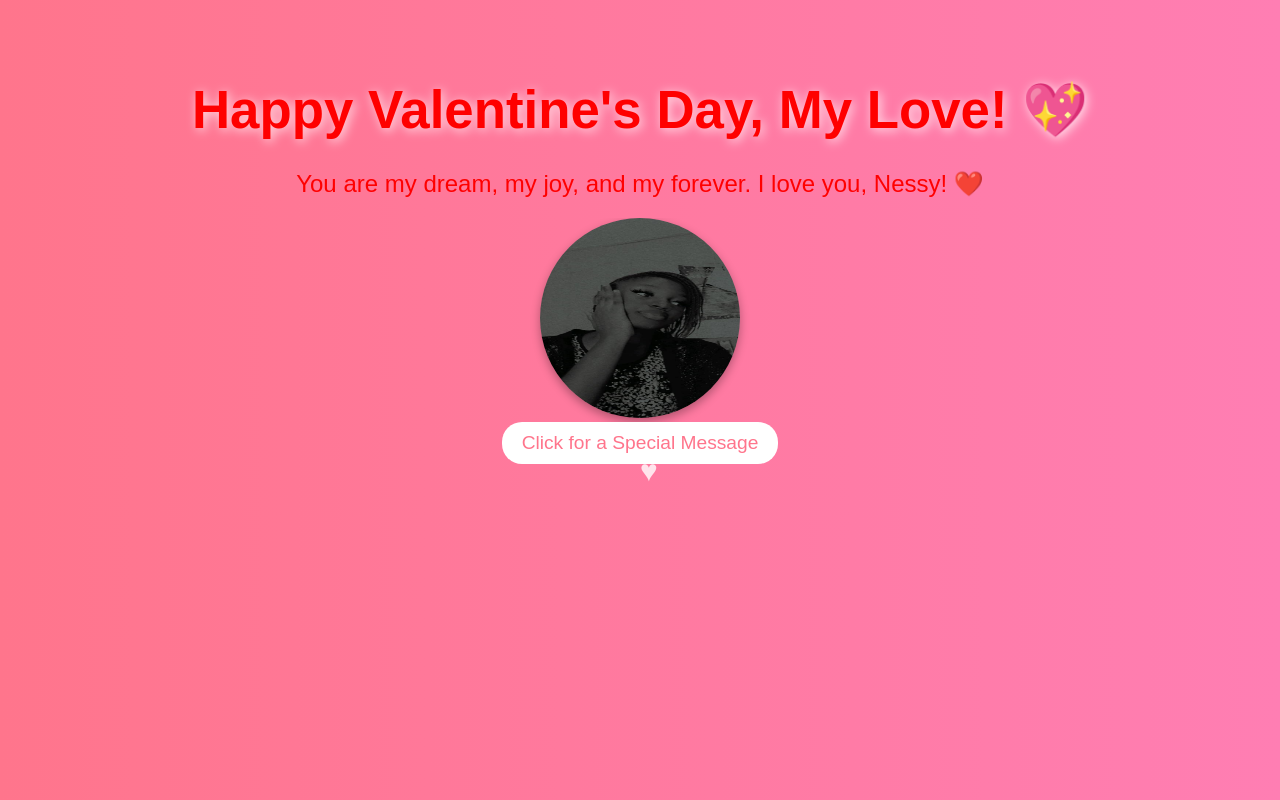
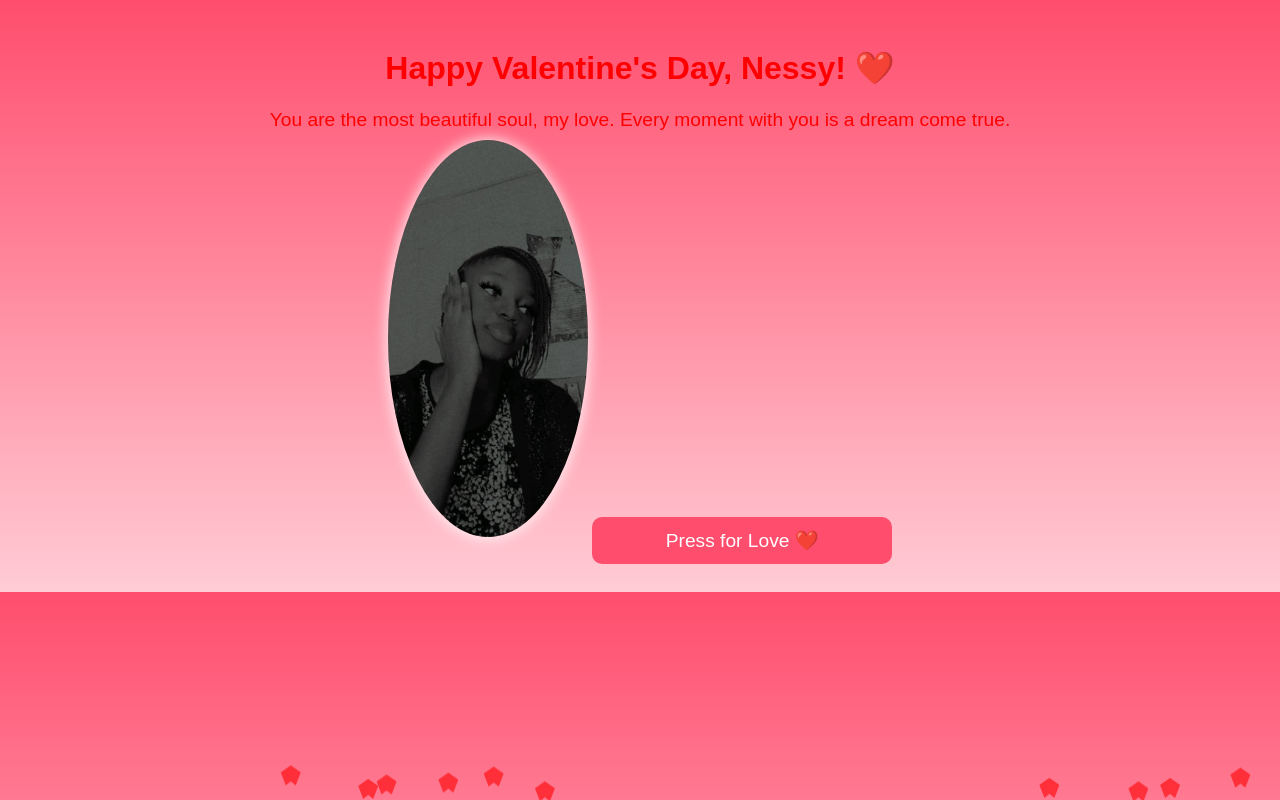
Before and after one commit to Aldric3003/Valentine, a plain HTML site: page index.html in a window 1280 px wide. Drawn offline with Linux system fonts and the light colour scheme.

Commit message:
Updated Valentine's page

```diff
--- a/index.html
+++ b/index.html
@@ -3,51 +3,131 @@
 <head>
     <meta charset="UTF-8">
     <meta name="viewport" content="width=device-width, initial-scale=1.0">
-    <title>Happy Valentine's Day, Nessy! 💖</title>
-    <link rel="stylesheet" href="styles.css">
+    <title>For My Love, Nessy</title>
+    <style>
+        body {
+            background: linear-gradient(to bottom, #ff4d6d, #ffccd5);
+            color: red;
+            font-family: Arial, sans-serif;
+            text-align: center;
+            overflow: hidden;
+        }
+        .container {
+            padding: 20px;
+            max-width: 90%;
+            margin: auto;
+        }
+        h1 {
+            font-size: 2em;
+            animation: fadeIn 2s ease-in-out;
+        }
+        p {
+            font-size: 1.2em;
+            animation: slideIn 2s ease-in-out;
+        }
+        img {
+            width: 80%;
+            max-width: 200px;
+            height: auto;
+            border-radius: 50%;
+            box-shadow: 0px 0px 15px white;
+            animation: bounce 2s infinite;
+        }
+        button {
+            background-color: #ff4d6d;
+            color: white;
+            border: none;
+            padding: 12px;
+            font-size: 1.2em;
+            margin-top: 20px;
+            cursor: pointer;
+            border-radius: 10px;
+            animation: fadeIn 2s ease-in-out;
+            width: 80%;
+            max-width: 300px;
+        }
+        button:hover {
+            background-color: #e63950;
+        }
+        .love-message {
+            display: none;
+            font-size: 1.5em;
+            margin-top: 20px;
+            animation: fadeIn 2s ease-in-out;
+        }
+        .hearts {
+            position: fixed;
+            width: 100%;
+            height: 100%;
+            top: 0;
+            left: 0;
+            pointer-events: none;
+        }
+        .heart {
+            position: absolute;
+            width: 20px;
+            height: 20px;
+            background: red;
+            clip-path: polygon(50% 0%, 100% 35%, 75% 100%, 50% 80%, 25% 100%, 0% 35%);
+            opacity: 0.6;
+            animation: float 5s linear infinite;
+        }
+        @keyframes fadeIn {
+            from { opacity: 0; }
+            to { opacity: 1; }
+        }
+        @keyframes slideIn {
+            from { transform: translateY(-50px); opacity: 0; }
+            to { transform: translateY(0); opacity: 1; }
+        }
+        @keyframes bounce {
+            0%, 100% { transform: translateY(0); }
+            50% { transform: translateY(-10px); }
+        }
+        @keyframes float {
+            from { transform: translateY(100vh); }
+            to { transform: translateY(-10vh); }
+        }
+        .flowers {
+            display: none;
+            width: 60%;
+            max-width: 100px;
+            height: auto;
+            position: absolute;
+            left: 50%;
+            transform: translateX(-50%);
+            animation: fadeIn 2s ease-in-out;
+        }
+    </style>
 </head>
 <body>
-    <audio autoplay loop>
-        <source src="love.mp3" type="audio/mpeg">
-    </audio>
+    <div class="container">
+        <h1>Happy Valentine's Day, Nessy! ❤️</h1>
+        <p>You are the most beautiful soul, my love. Every moment with you is a dream come true.</p>
+        <img src="nessy1.jpg" alt="Nessy">
+        <button onclick="showLoveMessage()">Press for Love ❤️</button>
+        <p class="love-message" id="loveMessage">You are my heart, my world, my everything. I love you forever! ❤️</p>
+        <img src="flower.jpg" class="flowers" id="flowers" alt="Flowers">
+    </div>
+    <div class="hearts"></div>
+    <script>
+        function createHearts() {
+            const hearts = document.querySelector('.hearts');
+            for (let i = 0; i < 10; i++) {
+                let heart = document.createElement('div');
+                heart.className = 'heart';
+                heart.style.left = Math.random() * 100 + 'vw';
+                heart.style.animationDuration = (Math.random() * 3 + 2) + 's';
+                hearts.appendChild(heart);
+                setTimeout(() => heart.remove(), 5000);
+            }
+        }
+        setInterval(createHearts, 5000);
 
-    <div class="container">
-        <h1 class="glow-text">Happy Valentine's Day, My Love! 💖</h1>
-        <p class="message">You are my dream, my joy, and my forever. I love you, Nessy! ❤️</p>
-
-        <div class="slider">
-            <div class="slide fade"><img src="nessy1.jpg" alt="Nessy 1"></div>
-            <div class="slide fade"><img src="nessy2.jpg" alt="Nessy 2"></div>
-        </div>
-
-        <button onclick="showLoveNote()">Click for a Special Message</button>
-
-        <div id="love-note" class="hidden">
-            <p class="letter">
-                Dear Nessy,
-                You are the light in my life, the rhythm in my heart, and the reason for my smile.
-                Every moment with you is magical, and I promise to cherish you forever.
-                <span class="signature">- Yours Always, Aldric 💕</span>
-            </p>
-        </div>
-
-        <div class="floating-hearts"></div>
-    </div>
-
-    <script>
-        function showLoveNote() {
-            document.getElementById("love-note").classList.toggle("hidden");
+        function showLoveMessage() {
+            document.getElementById('loveMessage').style.display = 'block';
+            document.getElementById('flowers').style.display = 'block';
         }
-
-        let index = 0;
-        function slideShow() {
-            let slides = document.querySelectorAll(".slide");
-            slides.forEach(slide => slide.style.display = "none");
-            index = (index + 1) % slides.length;
-            slides[index].style.display = "block";
-            setTimeout(slideShow, 3000);
-        }
-        slideShow();
     </script>
 </body>
 </html>
--- a/styles.css
+++ /dev/null
@@ -1,108 +0,0 @@
-body {
-    background: linear-gradient(to right, #ff758c, #ff7eb3);
-    font-family: 'Arial', sans-serif;
-    text-align: center;
-    color: red;
-    margin: 0;
-    overflow: hidden;
-}
-
-.container {
-    position: relative;
-    padding: 50px;
-}
-
-h1 {
-    font-size: 3em;
-    text-shadow: 2px 2px 10px rgba(255, 255, 255, 0.8);
-    animation: pulse 2s infinite;
-}
-
-@keyframes pulse {
-    0% { transform: scale(1); }
-    50% { transform: scale(1.1); }
-    100% { transform: scale(1); }
-}
-
-.message {
-    font-size: 1.5em;
-    margin-bottom: 20px;
-    animation: fadeIn 3s ease-in-out;
-}
-
-@keyframes fadeIn {
-    from { opacity: 0; }
-    to { opacity: 1; }
-}
-
-.slider {
-    position: relative;
-    width: 80%;
-    max-width: 400px;
-    margin: auto;
-    overflow: hidden;
-}
-
-.slide img {
-    width: 200px;
-    height: 200px;
-    max-width: 350px;
-    border-radius: 50%;
-    box-shadow: 0 4px 10px rgba(0, 0, 0, 0.3);
-    animation: slideIn 1.5s ease-in-out;
-}
-
-@keyframes slideIn {
-    from { transform: translateY(-20px); opacity: 0; }
-    to { transform: translateY(0); opacity: 1; }
-}
-
-button {
-    background: white;
-    color: #ff758c;
-    font-size: 1.2em;
-    border: none;
-    padding: 10px 20px;
-    border-radius: 20px;
-    cursor: pointer;
-    transition: 0.3s;
-}
-
-button:hover {
-    background: #ff7eb3;
-    color: white;
-}
-
-.hidden {
-    display: none;
-}
-
-.letter {
-    font-size: 1.3em;
-    background: rgba(255, 255, 255, 0.2);
-    padding: 20px;
-    border-radius: 10px;
-    display: inline-block;
-    animation: fadeIn 2s ease-in-out;
-}
-
-.signature {
-    font-style: italic;
-    font-size: 1.1em;
-    display: block;
-    margin-top: 10px;
-}
-
-.floating-hearts::before {
-    content: '\2665';
-    font-size: 30px;
-    position: absolute;
-    animation: floating 4s infinite ease-in-out;
-    color: rgba(255, 255, 255, 0.8);
-}
-
-@keyframes floating {
-    0% { transform: translateY(0); }
-    50% { transform: translateY(-20px); }
-    100% { transform: translateY(0); }
-}
```
Also changed, not shown: flower.jpg (added).
